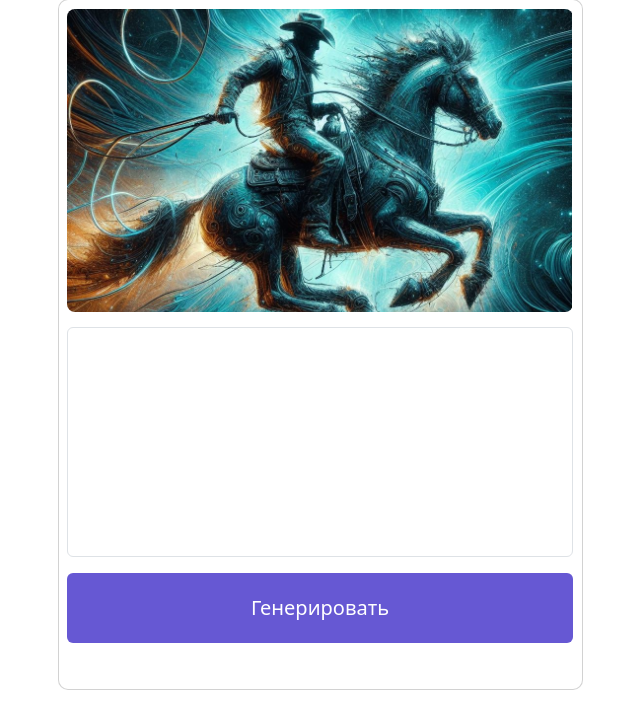
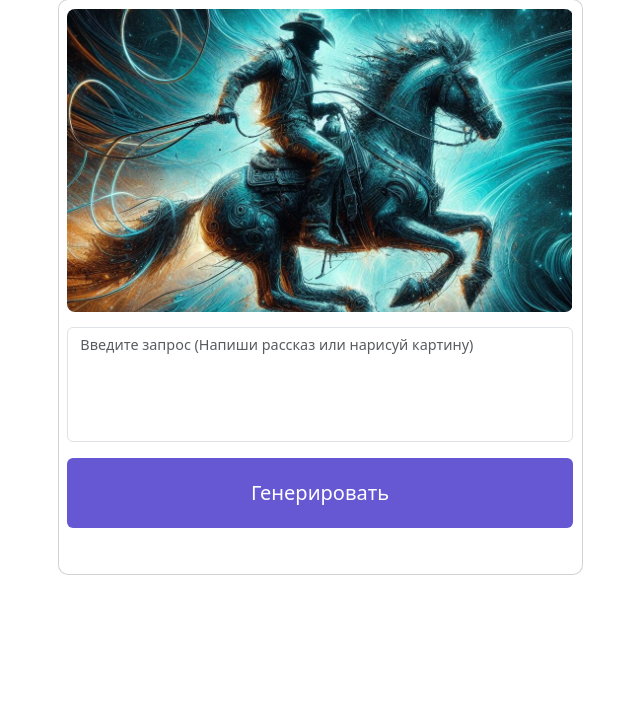
Before and after one commit to amtp1/iiiha, a Django app: page / in a window 1280 px wide. Shown: the part 73-800 px from the top of the page, without its empty margins (320-960 px from the left). Run offline with Django 4.2, Linux system fonts and the light colour scheme; some libraries are stand-ins or nearby versions.

Commit message:
placeholder, change width textarea

```diff
--- a/iiiha/core/static/css/style.css
+++ b/iiiha/core/static/css/style.css
@@ -8,11 +8,13 @@
 
 textarea {
     resize: none;
-    height: 230px;
+    height: 115px;
 	display: flex;
 	flex-direction: column;
 	width: 100%;
     margin-top: 15px;
+}::placeholder {
+	font-size: .9em;
 }
 
 .btn-row {
--- a/iiiha/core/templates/index.html
+++ b/iiiha/core/templates/index.html
@@ -47,7 +47,7 @@
 	<div class="card">
 		<div class="card-image">
 		</div>
-      <textarea class="form-control"></textarea>
+      <textarea class="form-control" placeholder="Введите запрос (Напиши рассказ или нарисуй картину)"></textarea>
       <div class="action">
         <button id="pre-generate-btn" class="action-button" onclick="generateAssistentRequest()">Генерировать</button>
       </div>
```
